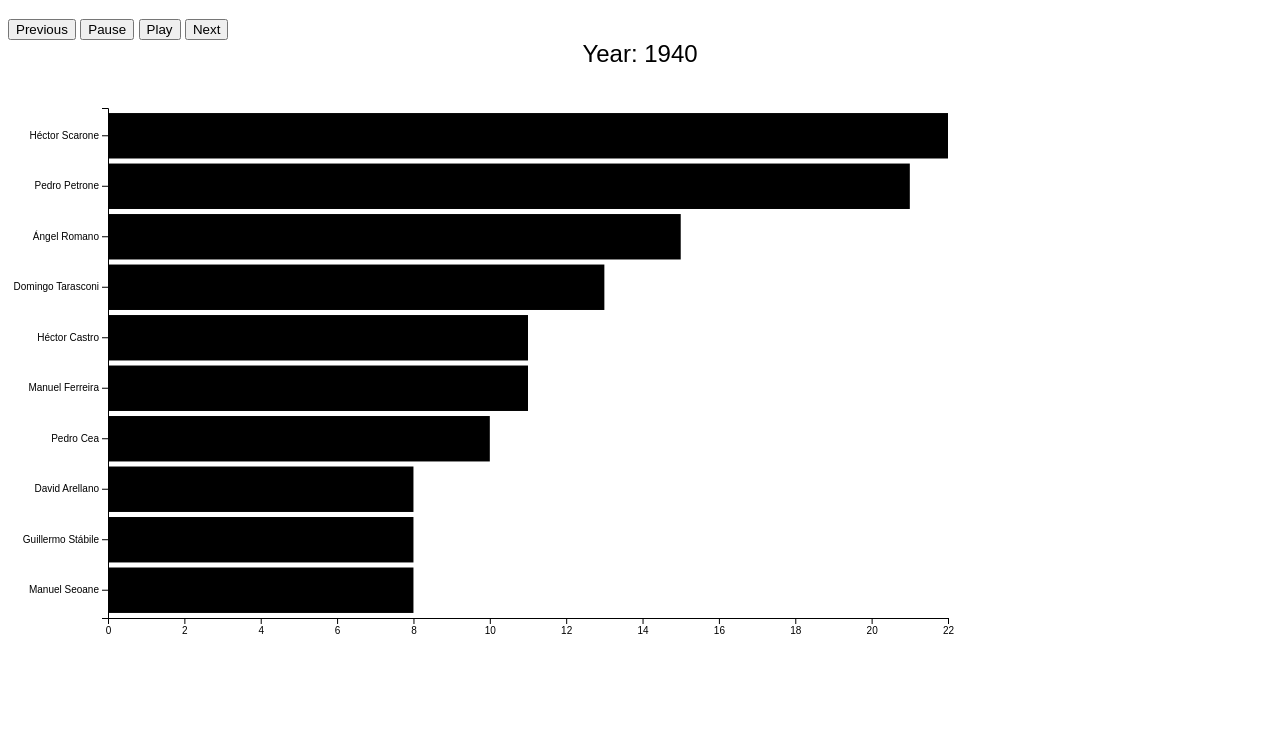
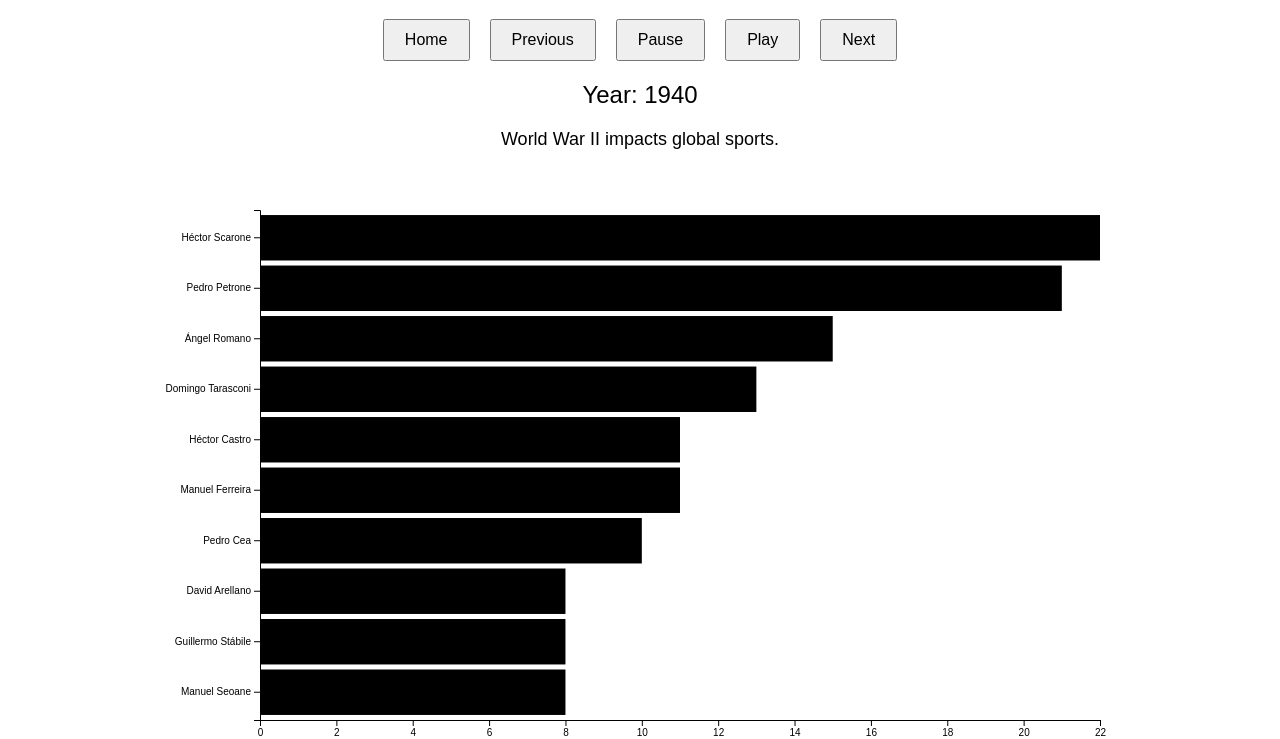
Before and after one commit to cmarshall1999/cmarshall1999.github.io, a plain HTML site: page top_goal_scorers.html in a window 1280 px wide. Shown: the part 61-800 px from the top of the page. Drawn offline with nearby package versions, Linux system fonts and the light colour scheme.

Commit message:
center and add home button

```diff
--- a/js/top_goal_scorers.js
+++ b/js/top_goal_scorers.js
@@ -1,4 +1,6 @@
 d3.json('data/top_goal_scorers_cumulative_goals_by_year.json').then(data => {
+    console.log("Loaded data:", data);  // Debugging
+
     const svg = d3.select('#topGoalScorers');
     const margin = { top: 40, right: 20, bottom: 50, left: 100 };
     const width = 960 - margin.left - margin.right;
@@ -18,7 +20,8 @@ d3.json('data/top_goal_scorers_cumulative_goals_by_year.json').then(data => {
     g.append("g")
         .attr("class", "y axis");
 
-    const yearDisplay = d3.select("#yearDisplay").style("text-align", "center").style("font-size", "24px");
+    const yearDisplay = d3.select("#yearDisplay");
+    const annotation = d3.select("#annotation");
 
     const years = [1920, 1930, 1940, 1950, 1960, 1970, 1980, 1990, 2000, 2010, 2020, 2024];
     let yearIndex = 0;
@@ -26,7 +29,26 @@ d3.json('data/top_goal_scorers_cumulative_goals_by_year.json').then(data => {
 
     function update(year) {
         yearDisplay.text(`Year: ${year}`);
-        // Debugging
+
+        // Example annotations for each year
+        const annotations = {
+            1920: "The early years of organized football.",
+            1930: "First FIFA World Cup held in Uruguay.",
+            1940: "World War II impacts global sports.",
+            1950: "Post-war recovery and football resurgence.",
+            1960: "Football becomes a global phenomenon.",
+            1970: "Pele's final World Cup appearance.",
+            1980: "Rise of European football clubs.",
+            1990: "Football globalization and commercial success.",
+            2000: "The era of modern football stars.",
+            2010: "Rise of social media and football.",
+            2020: "Football during the COVID-19 pandemic.",
+            2024: "Upcoming major tournaments and events."
+        };
+
+        const annotationText = annotations[year] || "No annotation for this year.";
+        annotation.text(annotationText);
+
         console.log("Updating for year:", year);
 
         const yearDataEntry = data.find(d => d.year === year);
@@ -109,6 +131,11 @@ d3.json('data/top_goal_scorers_cumulative_goals_by_year.json').then(data => {
         play();
     });
 
+    // Home button functionality
+    d3.select("#home").on("click", () => {
+        window.location.href = "index.html";
+    });
+
     update(years[yearIndex]);
     play();
 }).catch(showError);
--- a/top_goal_scorers.html
+++ b/top_goal_scorers.html
@@ -5,16 +5,55 @@
     <meta name="viewport" content="width=device-width, initial-scale=1.0">
     <title>Top Goal Scorers</title>
     <link rel="stylesheet" href="css/styles.css">
+    <style>
+        body {
+            font-family: Arial, sans-serif;
+            display: flex;
+            flex-direction: column;
+            align-items: center;
+            justify-content: center;
+            height: 100vh;
+            margin: 0;
+        }
+        h1 {
+            text-align: center;
+        }
+        #controls {
+            display: flex;
+            justify-content: center;
+            margin-bottom: 20px;
+        }
+        #controls button {
+            margin: 0 10px;
+            padding: 10px 20px;
+            font-size: 16px;
+        }
+        #yearDisplay {
+            text-align: center;
+            font-size: 24px;
+            margin-bottom: 20px;
+        }
+        #annotation {
+            text-align: center;
+            font-size: 18px;
+            margin-bottom: 20px;
+        }
+        svg {
+            margin: auto;
+        }
+    </style>
 </head>
 <body>
     <h1>Top Goal Scorers</h1>
     <div id="controls">
+        <button id="home">Home</button>
         <button id="prev">Previous</button>
         <button id="pause">Pause</button>
         <button id="play">Play</button>
         <button id="next">Next</button>
     </div>
     <div id="yearDisplay"></div>
+    <div id="annotation"></div>
     <svg id="topGoalScorers" width="960" height="600"></svg>
     <script src="https://d3js.org/d3.v7.min.js"></script>
     <script src="js/common.js"></script>
```
